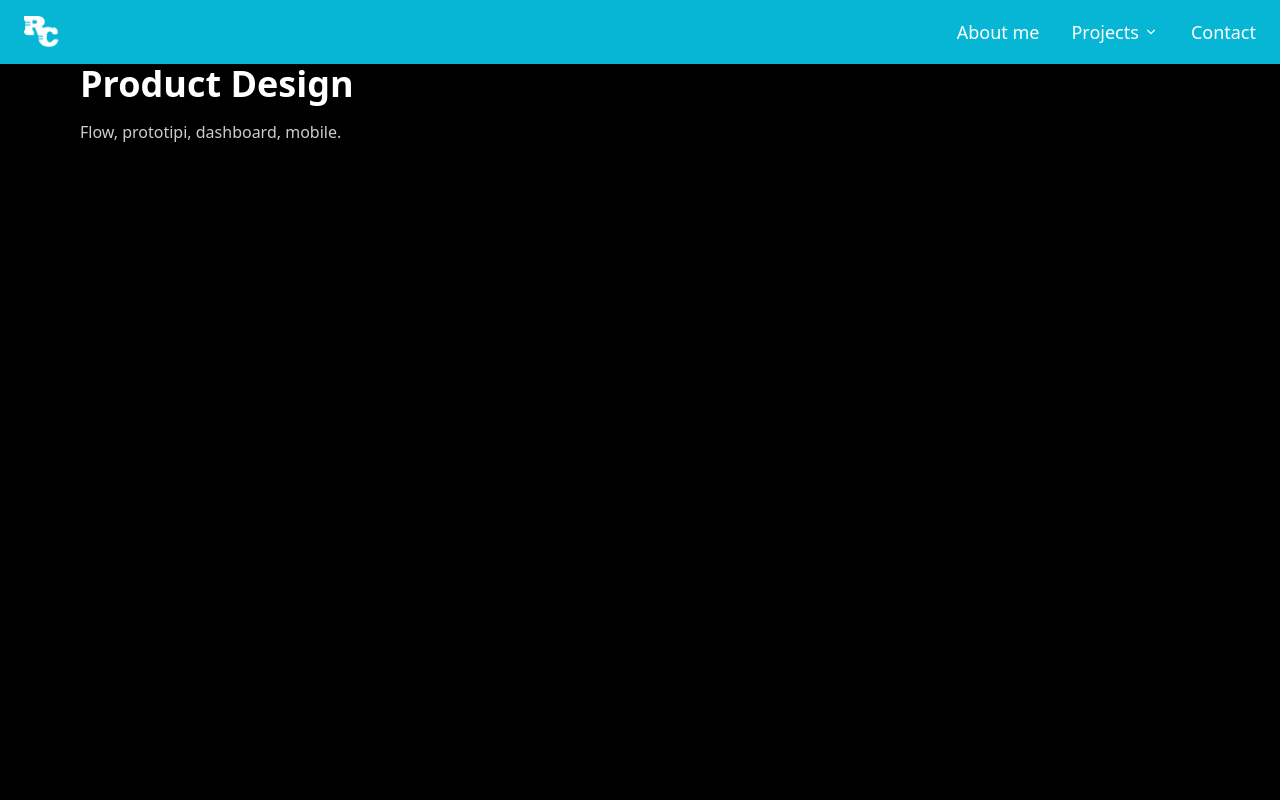
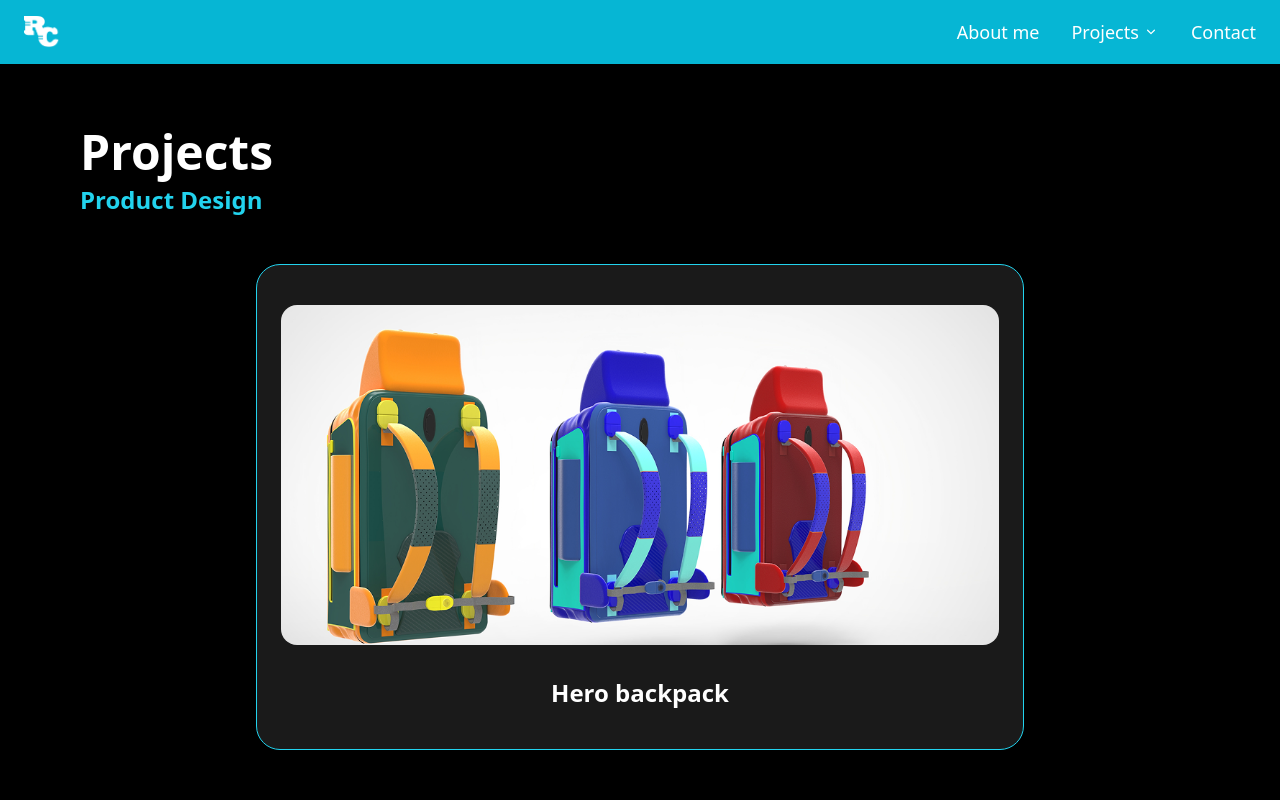
Before and after one commit to Riccardocassis/personal-website-2025, a Vue app: page /projects/product in a window 1280 px wide. Shown: the top 800 px of the page. Built offline with nearby package versions, Linux system fonts and the light colour scheme.

Commit message:
Ristrutturato il layout della pagina Product Design: migliorata la struttura, aggiunti nuovi progetti e ottimizzati gli stili per una presentazione più accattivante.

```diff
--- a/src/pages/ProductDesign.vue
+++ b/src/pages/ProductDesign.vue
@@ -1,6 +1,44 @@
 <template>
-  <section class="pt-16 max-w-6xl mx-auto px-4 py-10">
-    <h1 class="text-3xl md:text-4xl font-bold">Product Design</h1>
-    <p class="text-white/80 mt-4">Flow, prototipi, dashboard, mobile.</p>
+  <section class="pt-32 max-w-6xl mx-auto px-4 pb-20">
+    <h1 class="text-5xl font-extrabold mb-2 text-white">Projects</h1>
+    <h2 class="text-2xl font-bold text-cyan-400 mb-12">Product Design</h2>
+    <div class="flex flex-col gap-16 items-center">
+      <!-- Card Hero backpack -->
+      <div class="bg-white/10 backdrop-blur-xl border border-cyan-400 rounded-3xl shadow-2xl flex flex-col items-center py-10 px-6 w-full max-w-3xl transition duration-300 hover:scale-105 hover:shadow-cyan-400/30 animate-fadein">
+        <img src="../assets/zaini.png" alt="Hero backpack" class="w-full h-[340px] rounded-2xl object-cover mb-6 transition duration-300 hover:shadow-lg" />
+        <span class="text-white text-2xl font-bold text-center mt-2">Hero backpack</span>
+      </div>
+      <!-- Card Vape me -->
+      <div class="bg-white/10 backdrop-blur-xl border border-cyan-400 rounded-3xl shadow-2xl flex flex-col items-center py-10 px-6 w-full max-w-3xl transition duration-300 hover:scale-105 hover:shadow-cyan-400/30 animate-fadein">
+        <img src="../assets/svapo.png" alt="Vape me" class="w-full h-[340px] rounded-2xl object-cover mb-6 transition duration-300 hover:shadow-lg" />
+        <span class="text-white text-2xl font-bold text-center mt-2">Vape me</span>
+      </div>
+      <!-- Card Finia coffee machine -->
+      <div class="bg-white/10 backdrop-blur-xl border border-cyan-400 rounded-3xl shadow-2xl flex flex-col items-center py-10 px-6 w-full max-w-3xl transition duration-300 hover:scale-105 hover:shadow-cyan-400/30 animate-fadein">
+        <img src="../assets/finia.png" alt="Finia coffee machine" class="w-full h-[340px] rounded-2xl object-cover mb-6 transition duration-300 hover:shadow-lg" />
+        <span class="text-white text-2xl font-bold text-center mt-2">Finia coffee machine</span>
+      </div>
+      <!-- Card Smart vase -->
+      <div class="bg-white/10 backdrop-blur-xl border border-cyan-400 rounded-3xl shadow-2xl flex flex-col items-center py-10 px-6 w-full max-w-3xl transition duration-300 hover:scale-105 hover:shadow-cyan-400/30 animate-fadein">
+        <img src="../assets/vasi.png" alt="Smart vase" class="w-full h-[340px] rounded-2xl object-cover mb-6 transition duration-300 hover:shadow-lg" />
+        <span class="text-white text-2xl font-bold text-center mt-2">Smart vase</span>
+      </div>
+    </div>
   </section>
 </template>
+
+<style scoped>
+@keyframes zoomin {
+  0% {
+    opacity: 0;
+    transform: scale(0.7);
+  }
+  100% {
+    opacity: 1;
+    transform: scale(1);
+  }
+}
+.animate-fadein {
+  animation: zoomin 0.8s cubic-bezier(.4,0,.2,1);
+}
+</style>
```
